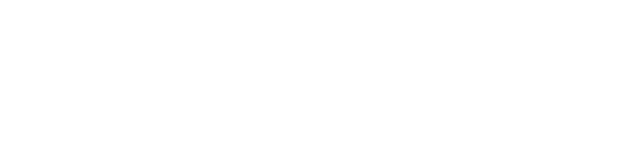
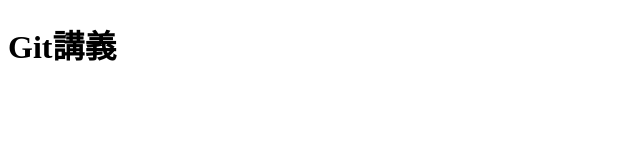
Before and after one commit to ttt0207/20261126, a plain HTML site: page index.html in a window 1280 px wide. Shown: the whole page, without its empty margins (0-640 px from the left). Drawn offline with Linux system fonts and the light colour scheme.

Commit message:
Git学習のためHTMLファイルを追加

```diff
--- a/index.html
+++ b/index.html
@@ -3,9 +3,9 @@
 <head>
     <meta charset="UTF-8">
     <meta name="viewport" content="width=device-width, initial-scale=1.0">
-    <title>Document</title>
+    <title>Git</title>
 </head>
 <body>
-
+    <h1>Git講義</h1>
 </body>
 </html>
```
